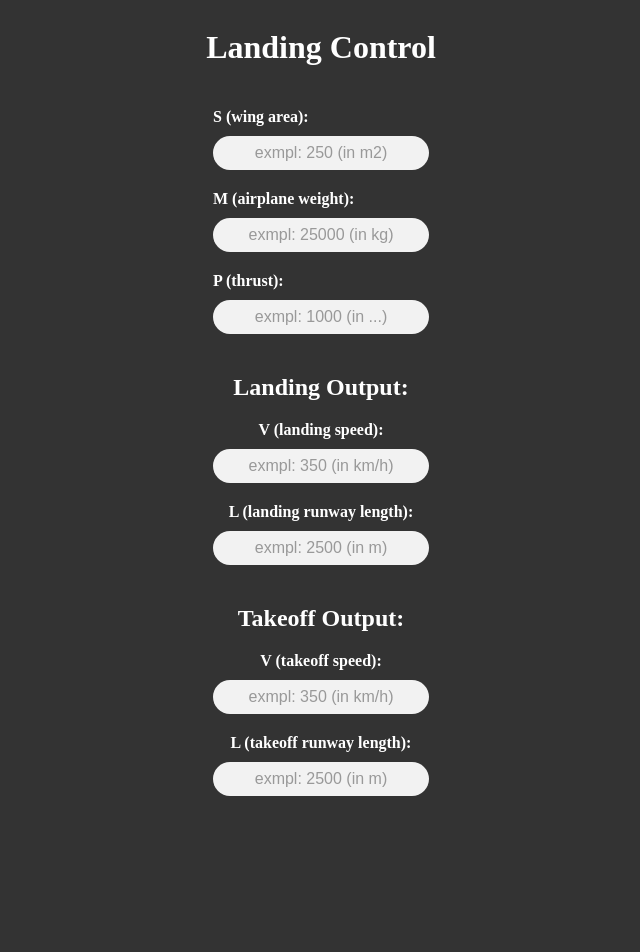
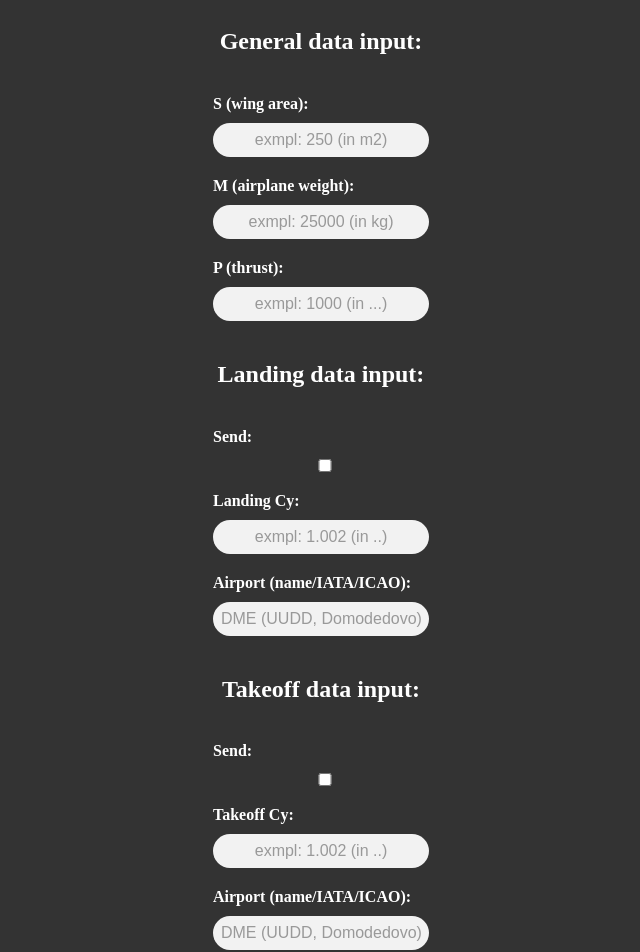
Before and after one commit to WhySoEasy69/LCWeb, a React (Create React App) app: page / in a window 1280 px wide. Shown: the top 952 px of the page, without its empty margins (319-959 px from the left). Before the commit the page ends 824 px from the top, so only its background shows below. Built offline with nearby package versions, Linux system fonts and the light colour scheme.

Commit message:
add landing and takeoff rqueststs forms (without styles).

```diff
--- a/src/App.js
+++ b/src/App.js
@@ -1,6 +1,7 @@
 import React from "react"
 import Request from "./components/Requests/Request"
 import Response from "./components/Responses/Response"
+import "./css/app.css"
 
 
 class App extends React.Component {
@@ -8,7 +9,7 @@ class App extends React.Component {
   render() {
     return (<div className="app">
       <h1>{this.headerTxt}</h1>
-      <div className="Requests">
+      <div className="Request">
         <Request />
       </div>
       <div className="Response">
--- /dev/null
+++ b/src/components/Requests/LandingInput.js
@@ -0,0 +1,17 @@
+import React from "react"
+
+
+class LandingInput extends React.Component {
+    render() {
+        return (<form>
+            <label for="send_landingreq">{"Send:"}</label>
+            <input name="send_landingreq" type="checkbox"></input>
+            <label for="land_coef">{"Landing Cy:"}</label>
+            <input name="land_coef" placeholder="exmpl: 1.002 (in ..)" type="text"></input>
+            <label for="airport">{"Airport (name/IATA/ICAO):"}</label>
+            <input name="airport" placeholder="DME (UUDD, Domodedovo)" type="text"></input>
+        </form>)
+    }
+}
+
+export default LandingInput
--- a/src/components/Requests/Request.js
+++ b/src/components/Requests/Request.js
@@ -1,10 +1,19 @@
 import React from "react"
 import GeneralInput from "./GeneralInput"
+import LandingInput from "./LandingInput"
+import TakeoffInput from "./TakeoffInput"
 import "./css/requests.css"
 
 class Request extends React.Component {
     render() {
-        return (<GeneralInput />)
+        return (<div>
+            <h2>{"General data input:"}</h2>
+            <GeneralInput />
+            <h2>{"Landing data input:"}</h2>
+            <LandingInput />
+            <h2>{"Takeoff data input:"}</h2>
+            <TakeoffInput />
+        </div>)
     }
 }
 
--- /dev/null
+++ b/src/components/Requests/TakeoffInput.js
@@ -0,0 +1,17 @@
+import React from "react"
+
+
+class TakeoffInput extends React.Component {
+    render() {
+        return (<form>
+            <label for="send_takeoffreq">{"Send:"}</label>
+            <input name="send_takeoffreq" type="checkbox"></input>
+            <label for="takeoff_coef">{"Takeoff Cy:"}</label>
+            <input name="takeoff_coef" placeholder="exmpl: 1.002 (in ..)" type="text"></input>
+            <label for="airport">{"Airport (name/IATA/ICAO):"}</label>
+            <input name="airport" placeholder="DME (UUDD, Domodedovo)" type="text"></input>
+        </form>)
+    }
+}
+
+export default TakeoffInput
--- /dev/null
+++ b/src/css/app.css
@@ -0,0 +1,15 @@
+.app {
+    display: flex;
+    flex-direction: column;
+    align-items: center;
+}
+
+.Request {
+    order: -1;
+    /* Set the order to -1 to position on the left */
+}
+
+.Response {
+    order: 1;
+    /* Set the order to 1 to position on the right */
+}
```
